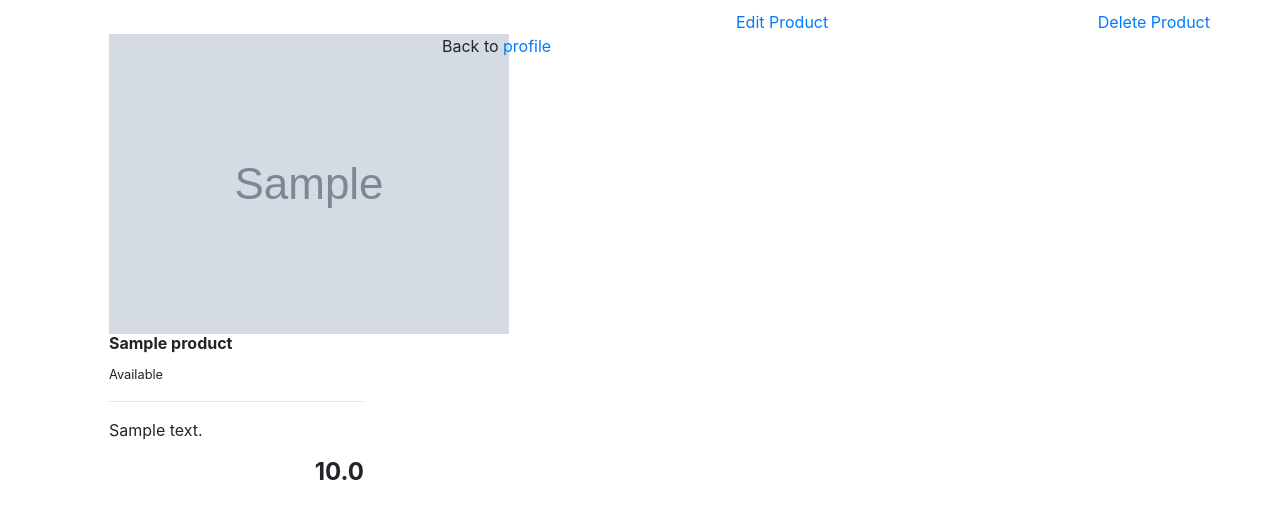
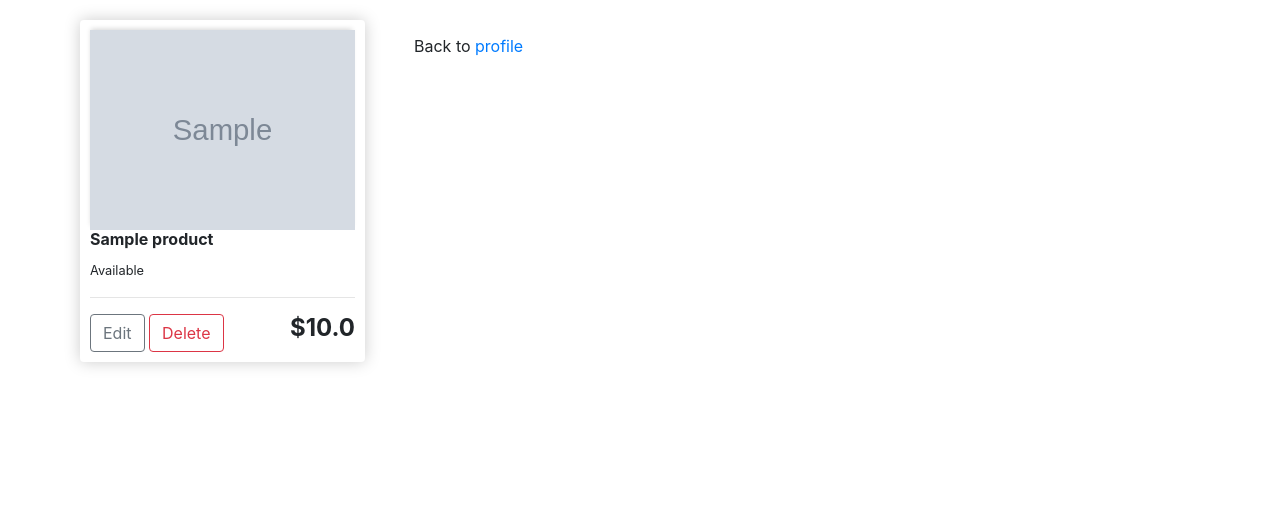
Before and after one commit to matrosdzmehedi/E-commerce, a Django app: a page that uses templates/base.html in a window 1280 px wide. Shown: the part 56-575 px from the top of the page. Run offline with Django 3.2, Linux system fonts and the light colour scheme; a user stored in the database is signed in; tables that the repository leaves empty hold one stand-in row (values such as "Sample post"); grey boxes marked "Sample" are stand-in pictures; some libraries are stand-ins or nearby versions.

Commit message:
edited card html

```diff
--- a/static/css/main.css
+++ b/static/css/main.css
@@ -0,0 +1,24 @@
+body{
+	background-color:white;
+}
+
+
+.box-element{
+	box-shadow:hsl(0, 0%, 80%) 0 0 16px;
+	background-color: #fff;
+	border-radius: 4px;
+    padding:10px;
+    margin: 10px ;
+}
+
+.thumbnail{
+	width: 100%;
+	height: 200px;
+	-webkit-box-shadow: -1px -3px 5px -2px rgba(214,214,214,1);
+    -moz-box-shadow: -1px -3px 5px -2px rgba(214,214,214,1);
+    box-shadow: -1px -3px 5px -2px rgba(214,214,214,1);
+}
+
+.product{
+	border-radius: 0 0 4px 4px;
+}
--- a/templates/base.html
+++ b/templates/base.html
@@ -1,3 +1,4 @@
+{% load static %}
 <!DOCTYPE html>
 <html>
   <head>
@@ -12,6 +13,7 @@
     integrity="sha384-JcKb8q3iqJ61gNV9KGb8thSsNjpSL0n8PARn9HuZOnIxN0hoP+VmmDGMN5t9UJ0Z"
     crossorigin="anonymous"
   />
+  <link rel="stylesheet" href="{% static 'css/main.css' %}">
   </head>
   <body >
     {% block body %}
--- a/templates/mainsite/item_detail_user.html
+++ b/templates/mainsite/item_detail_user.html
@@ -6,25 +6,25 @@
 <div class="container">
     <div class="row">
 
-        <div class="col-lg-3 m-4">
-          <img class="thumbnail" src="{{product.item_image.url}}" />
-          <div class="box-element product">
-            <h6><strong>{{product.item_name}}</strong></h6>
-            <small>{{product.status}}</small>
-            <hr />
-            <p>{{product.descrip}}</p>
-            <h4 style="display: inline-block; float: right; ">
-              <strong>{{product.price}}</strong>
-            </h4>
-          </div>
+      <div class="col-lg-3 box-element">
+        <img class="thumbnail" src="{{product.item_image.url}}">
+        <div class=" product">
+          <h6><strong>{{product.item_name}}</strong></h6>
+          <small>{{product.status}}</small>
+          <hr>
+
+
+          <a class="btn btn-outline-secondary" href="{% url 'item-edit' product.slug %}">Edit</a>
+          <a class="btn btn-outline-danger " href="{% url 'item-delete' product.slug %}"> Delete</a>
+          <h4 style="display: inline-block; float: right"><strong>${{product.price}}</strong></h4>
+
         </div>
+      </div>
         <div class="col-lg-3 m-4">
       <p>Back to <a href="{% url 'profile' %}">profile</a></p>
       </div>
 
-      <p><a href="{% url 'item-edit' product.slug %}">Edit Product</a></p>
-      <hr>
-      <p><a href="{% url 'item-delete' product.slug %}">Delete Product</a></p>
+
       </div>
 </div>
 {% endif %}
```
Also changed, not shown: templates/account/profile.html (+9 -7 lines), templates/mainsite/home.html (+17 -17 lines), templates/mainsite/item_detail.html (+22 -10 lines).
